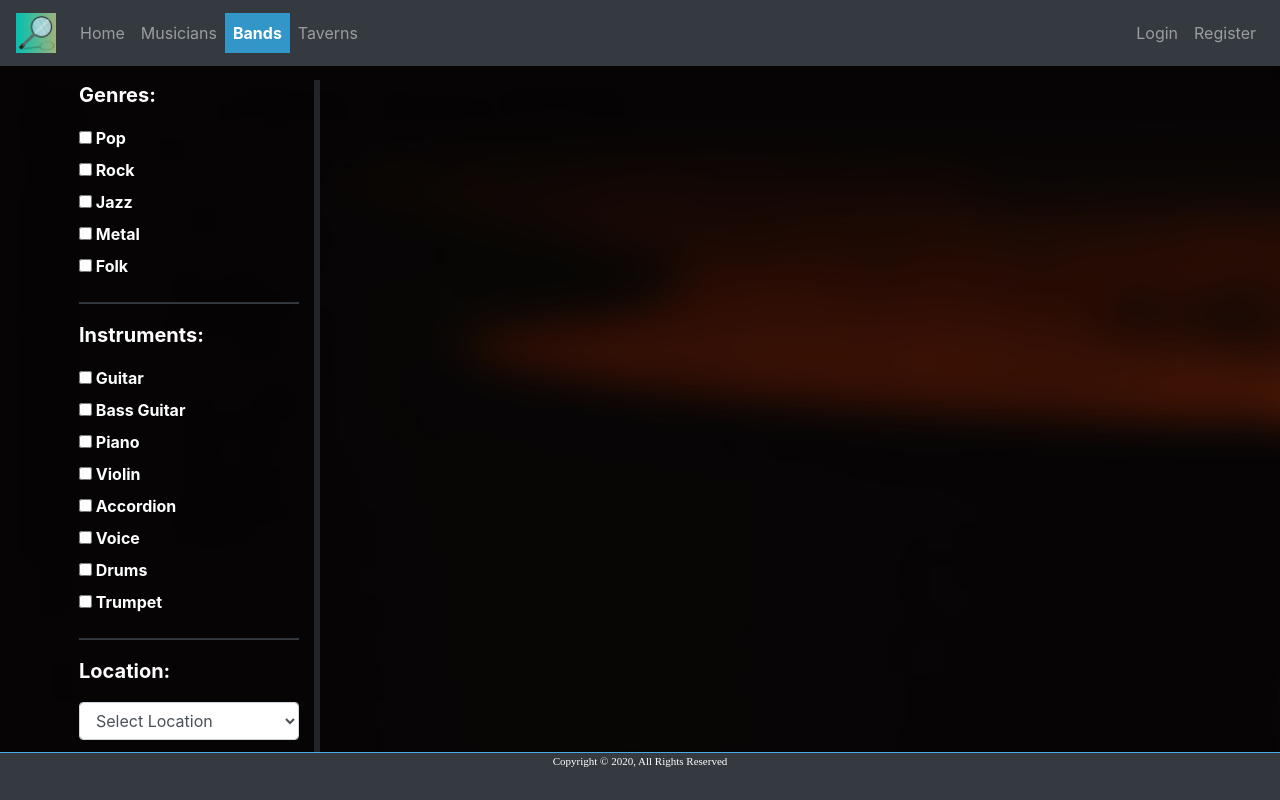
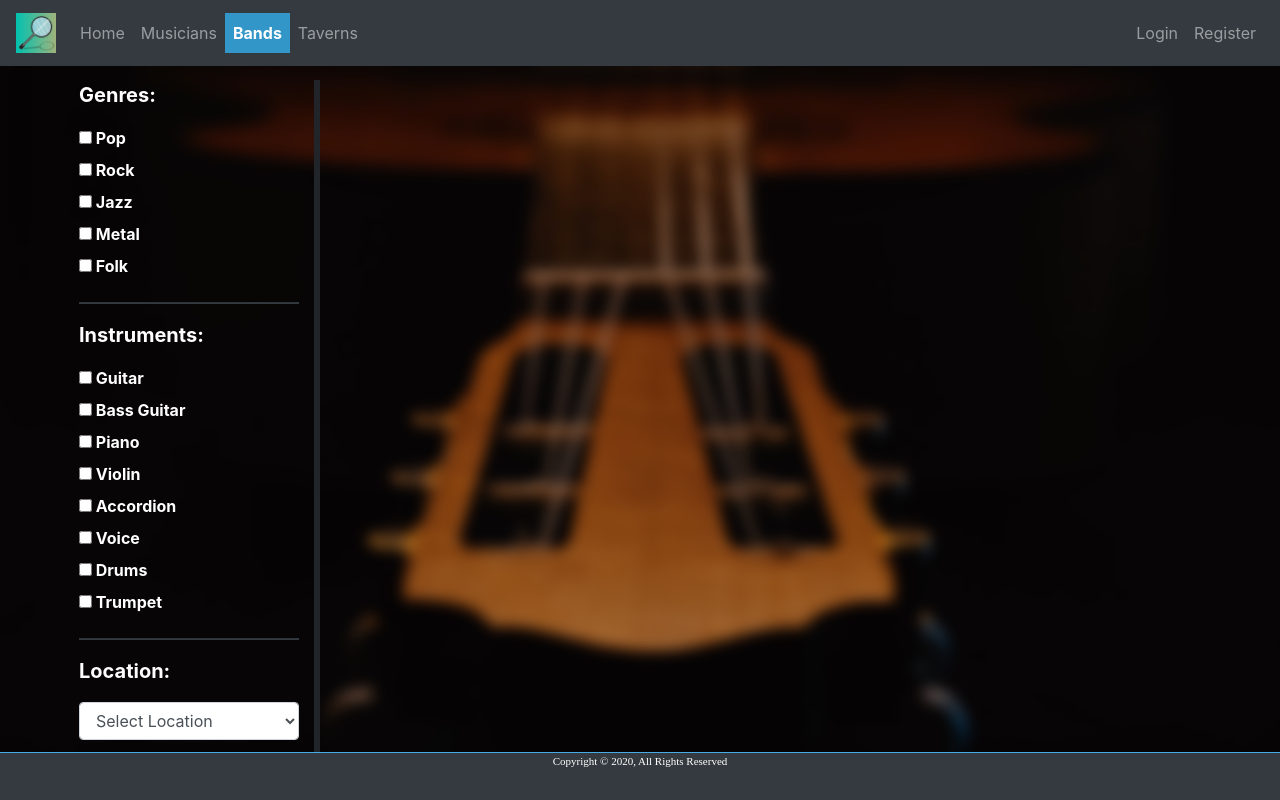
Before and after one commit to nenadperisic/FindBand, a React (Create React App) app in the folder client/: page /Bands in a window 1280 px wide. Shown: the top 800 px of the page. Built offline with nearby package versions, Linux system fonts and the light colour scheme; no server answers.

Commit message:
background problem fixed

```diff
--- a/client/src/components/BandProfileResults.js
+++ b/client/src/components/BandProfileResults.js
@@ -75,8 +75,6 @@ class BandProfileResults extends Component {
 
         return(
             <Container>
-                {console.log("OVDE")}
-                {console.log(this.props.professionalAccount)}
                 <Row>
                     <Col xs = {3}>
                         <div id="profile-img">
--- a/client/src/components/Bands.js
+++ b/client/src/components/Bands.js
@@ -119,11 +119,10 @@ class Bands extends Component {
         }
 
         return(
-            <div style={{height: "200vh"}}>
-                 <Header />
-                 <div id="boxesBand">
+            <div>
+                <Header />
+                <div id="boxesBand">
                     {/* <img src="/backgrounds/guitarBlur.jpg" alt="image_background" id="imageBcg"/> */}
-                    </div>
                     <div className="container" id="left">
                         <CheckGenres />
                         <hr style={{height:"1px", backgroundColor:"#343a40"}}/>
@@ -135,7 +134,7 @@ class Bands extends Component {
                             <span>Apply</span>
                         </button>
                     </div>
-
+                </div>
                 <div>
                     <div className="container" id="containerList">
                         <div>
--- a/client/src/components/Musicians.js
+++ b/client/src/components/Musicians.js
@@ -120,7 +120,7 @@ class Musicians extends Component {
         return(
             <div>
                  <Header />
-                 <div id="boxesMusicians">
+                <div id="boxesMusicians">
                     {/* <img src="/backgrounds/speakerBlur.jpg" alt="image_background"/> */}
                     <div className="container" id="left">
                         <CheckGenres />
@@ -132,7 +132,7 @@ class Musicians extends Component {
                         <button id="button2" style={{backgroundColor: "#343a40"}} onClick={this.applyFilter}>
                             <span>Apply</span>
                         </button>
-                </div>
+                    </div>
                 <div>
                     </div>
                     <div className="container" id="containerList">
--- a/client/src/components/Taverns.js
+++ b/client/src/components/Taverns.js
@@ -107,8 +107,8 @@ class Taverns extends Component {
 
         return(
             <div>
-                 <Header />
-                 <div id="boxesTaverns">
+                <Header />
+                <div id="boxesTaverns">
                     {/* <img src="/backgrounds/tavernBlur.jpg" alt="image_background"/> */}
                     <div className="container" id="left">
                         <CheckTypes />
--- a/client/src/css/FindMBV.css
+++ b/client/src/css/FindMBV.css
@@ -15,25 +15,27 @@
 }
 #boxesBand{
     background-image: url("/backgrounds/guitarBlur.jpg");
-    /* width: 100%;
-    height: 100%; */
-    background-size: cover;
-    /* resize: both;
-    background-repeat: repeat-y;
+    /* width: 100%; */
+    height: 150vh;
+    background-size: contain;
+    /* resize: both; */
+    background-repeat: repeat;
 }
 
 #boxesMusicians{
     background-image: url("/backgrounds/speakerBlur.jpg");
-    background-repeat: repeat-y;
+    background-repeat: repeat;
     /* width: 100%; */
-    height: 250vh;
+    height: 150vh;
+    background-size: contain;
 }
 
 #boxesTaverns{
     background-image: url("/backgrounds/tavernBlur.jpg");
-    background-repeat: repeat-y;
+    background-repeat: repeat;
     /* width: 100%; */
     height: 150vh;
+    background-size: contain;
 }
 
 #left{
```
